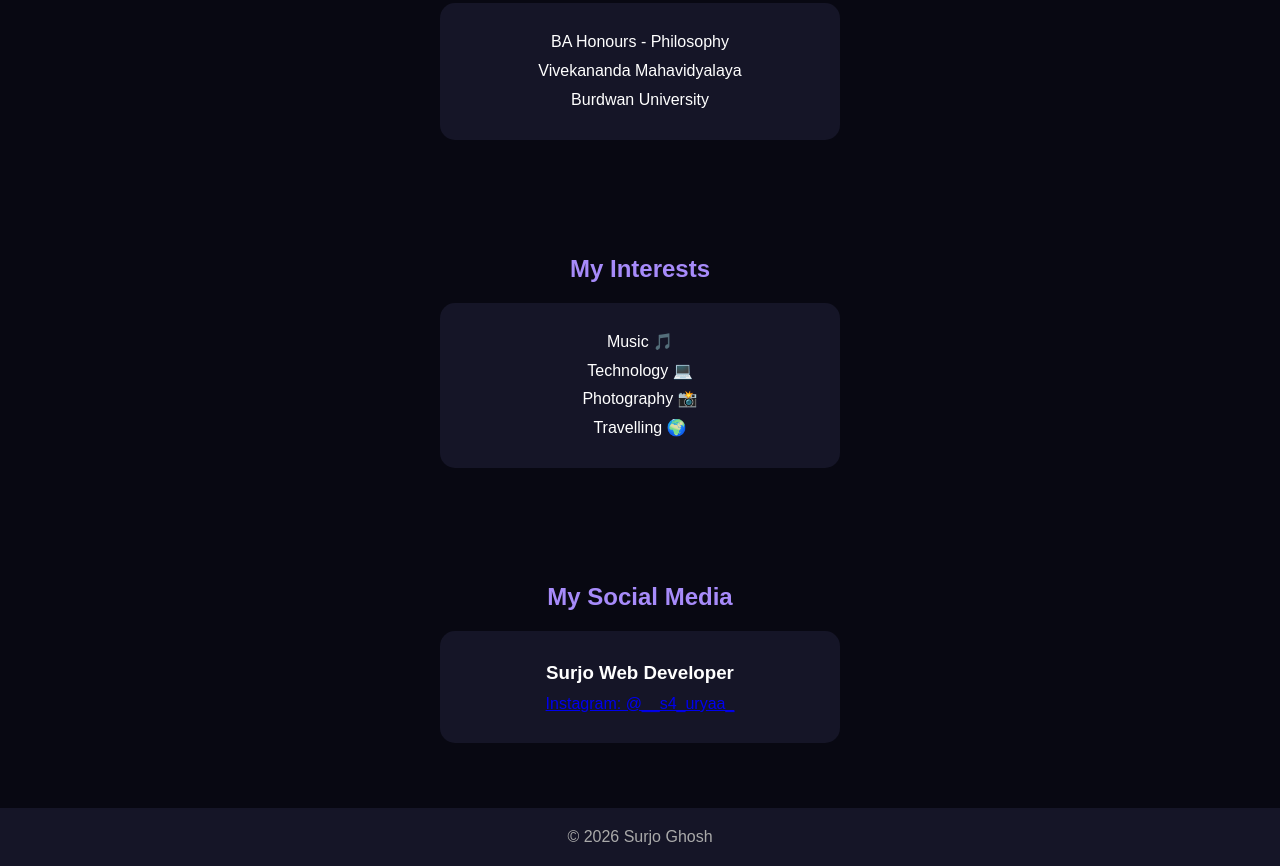
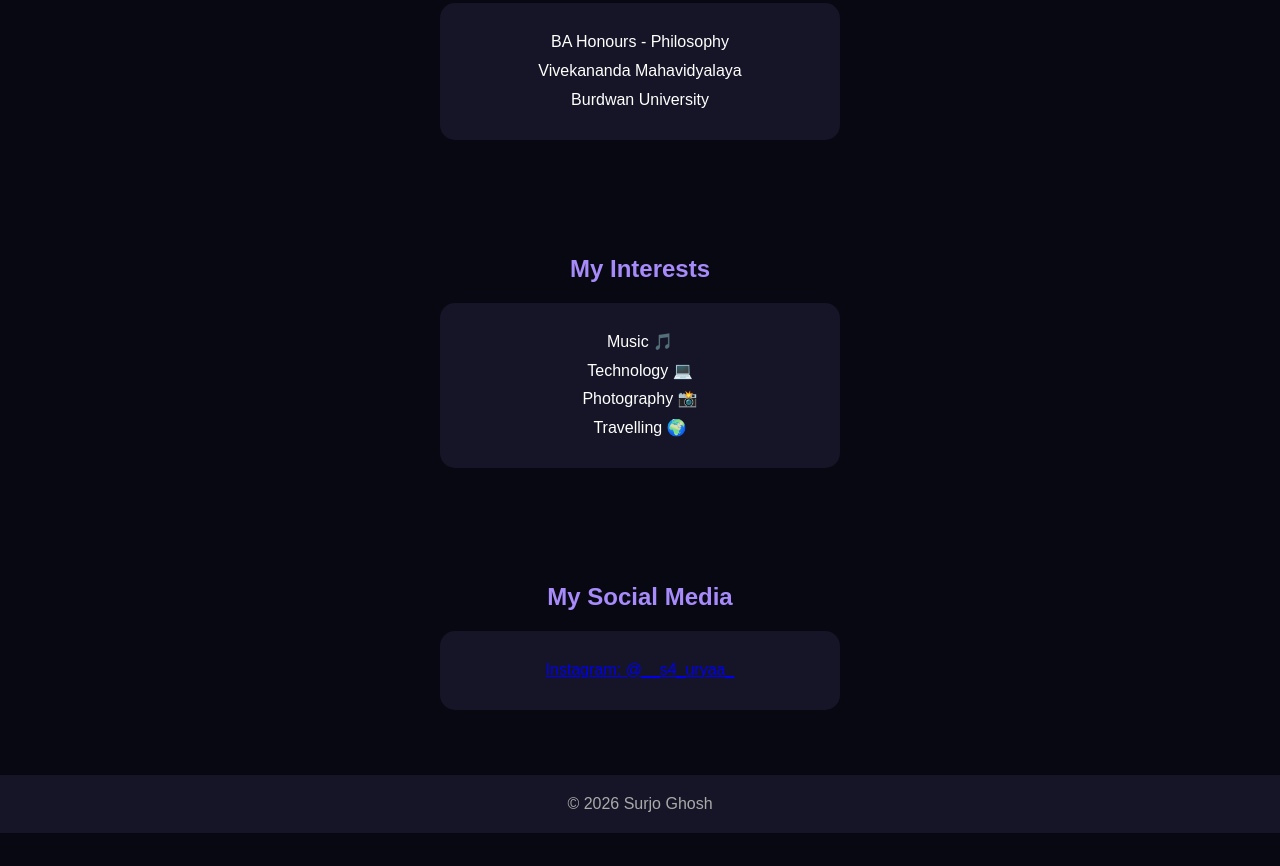
Before and after one commit to suryaaaghosh-sudo/surjo-portfolio, a plain HTML site: page index.html in a window 1280 px wide. Shown: the part 1106-1972 px from the top of the page. After the commit the page ends 1939 px from the top, so only its background shows below. Drawn offline with Linux system fonts and the light colour scheme.

Commit message:
Update index.html

```diff
--- a/index.html
+++ b/index.html
@@ -151,7 +151,6 @@
 <section>
   <h2>My Social Media</h2>
   <div class="card">
-    <h3>Surjo Web Developer</h3>
     <a href="https://www.instagram.com/__s4_uryaa_/" target="_blank">
       Instagram: @__s4_uryaa_
     </a>
```
